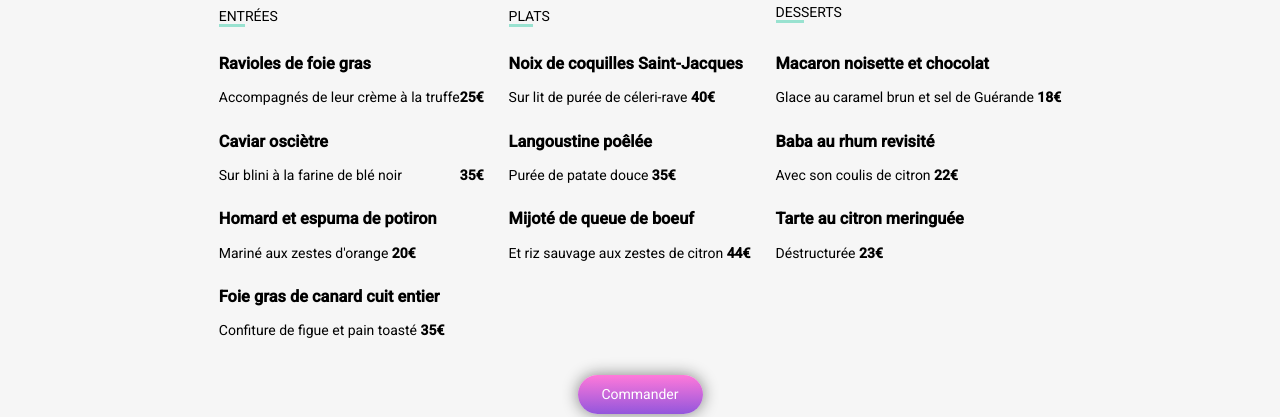
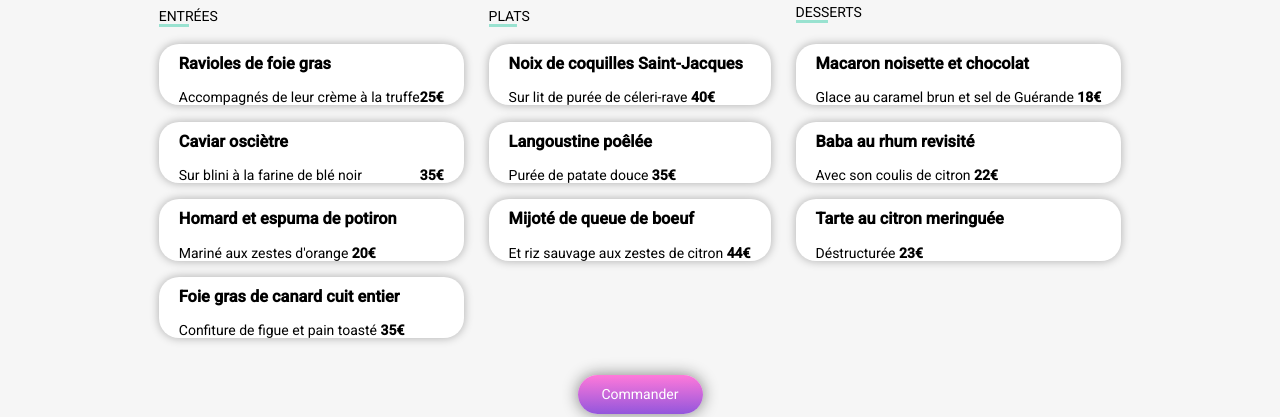
Before and after one commit to xtoc65/ohmyfood, a plain HTML site: page enchantee.html in a window 1280 px wide. Shown: the part 394-811 px from the top of the page. Drawn offline with Linux system fonts and the light colour scheme; a web font is replaced by a local one.

Commit message:
ohmyfood 14/06/2022

```diff
--- a/enchantee.html
+++ b/enchantee.html
@@ -32,6 +32,7 @@
                                 </legend>
 
                                 <label class="resto">
+                                    <div class="card">
                                        <input type="checkbox">
                                         <div class="descript1">
                                             <h3>Ravioles de foie gras</h3>
@@ -40,9 +41,11 @@
                                         <span>
                                             <i class="far fa-check-circle"></i>
                                         </span>
+                                    </div>
                                 </label>
 
                                 <label class="resto">
+                                    <div class="card">
                                         <input type="checkbox">
                                         <div class="descript1">
                                             <h3>Caviar osciètre</h3>
@@ -51,9 +54,11 @@
                                         <span>
                                             <i class="far fa-check-circle"></i>
                                         </span>
+                                    </div>
                                 </label>
 
                                 <label class="resto">
+                                    <div class="card">
                                         <input type="checkbox">
                                         <div class="descipt1">
                                             <h3>Homard et espuma de potiron</h3>
@@ -62,9 +67,11 @@
                                         <span>
                                             <i class="far fa-check-circle"></i>
                                         </span>
+                                    </div>
                                 </label>
 
                                 <label class="resto">
+                                    <div class="card">
                                         <input type="checkbox">
                                         <div class="descipt1">
                                             <h3>Foie gras de canard cuit entier</h3>
@@ -73,6 +80,7 @@
                                         <span>
                                             <i class="far fa-check-circle"></i>
                                         </span>
+                                    </div>
                                 </label>
 
                             </div>
@@ -85,6 +93,7 @@
                                 </legend>
 
                                 <label class="resto">
+                                    <div class="card">
                                         <input type="checkbox">
                                         <div class="descipt1">
                                             <h3>Noix de coquilles Saint-Jacques</h3>
@@ -93,9 +102,11 @@
                                         <span>
                                             <i class="far fa-check-circle"></i>
                                         </span>
+                                    </div>
                                 </label>
 
                                 <label class="resto">
+                                    <div class="card">
                                         <input type="checkbox">
                                         <div class="descipt1">
                                             <h3>Langoustine poêlée</h3>
@@ -104,10 +115,12 @@
                                         <span>
                                             <i class="far fa-check-circle"></i>
                                         </span>
+                                    </div>
                                 </label>
 
 
                                 <label class="resto">
+                                <div class="card">
                                     <input type="checkbox">
                                     <div class="descipt1">
                                         <h3>Mijoté de queue de boeuf</h3>
@@ -116,6 +129,7 @@
                                     <span>
                                         <i class="far fa-check-circle"></i>
                                     </span>
+                                </div>
                                 </label>
                             </div>
                         </fieldset>
@@ -126,6 +140,7 @@
                                     Desserts
                                 </legend>
                                 <label class="resto">
+                                    <div class="card">
                                         <input type="checkbox">
                                         <div class="descipt1">
                                             <h3>Macaron noisette et chocolat</h3>
@@ -134,8 +149,11 @@
                                         <span>
                                             <i class="far fa-check-circle"></i>
                                         </span>
+                                    </div>
                                 </label>
+
                                 <label class="resto">
+                                    <div class="card">
                                         <input type="checkbox">
                                         <div class="descipt1">
                                             <h3>Baba au rhum revisité</h3>
@@ -144,8 +162,11 @@
                                         <span>
                                             <i class="far fa-check-circle"></i>
                                         </span>
+                                    </div>
                                 </label>
+
                                 <label class="resto">
+                                    <div class="card">
                                         <input type="checkbox">
                                         <div class="descipt1">
                                             <h3>Tarte au citron meringuée</h3>
@@ -154,6 +175,7 @@
                                         <span>
                                             <i class="far fa-check-circle"></i>
                                         </span>
+                                    </div>
                                 </label>
                         </fieldset>
                     </div>
```
Also changed, not shown: francaise.html (+19 -1 lines). Lines whose indentation alone changed are shown as unchanged.
